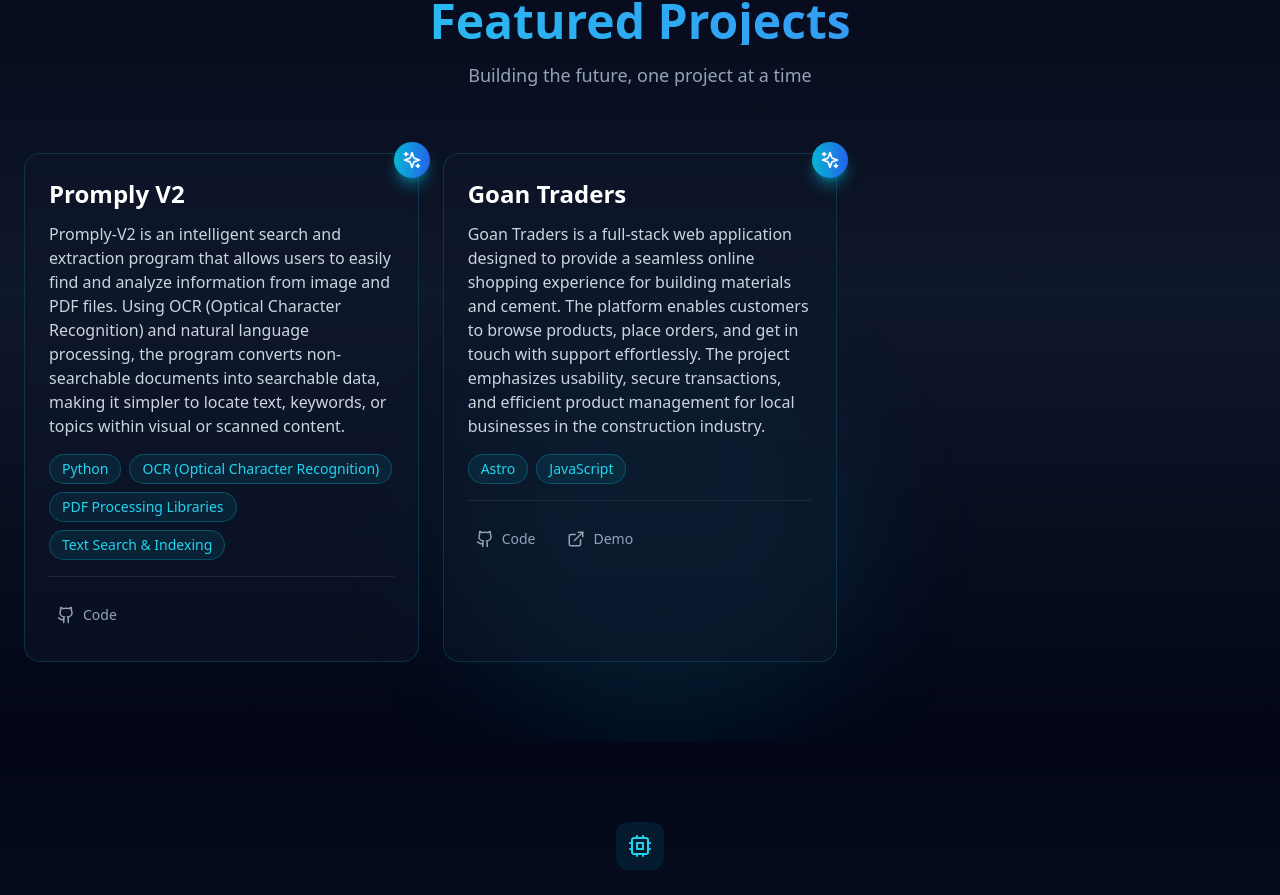
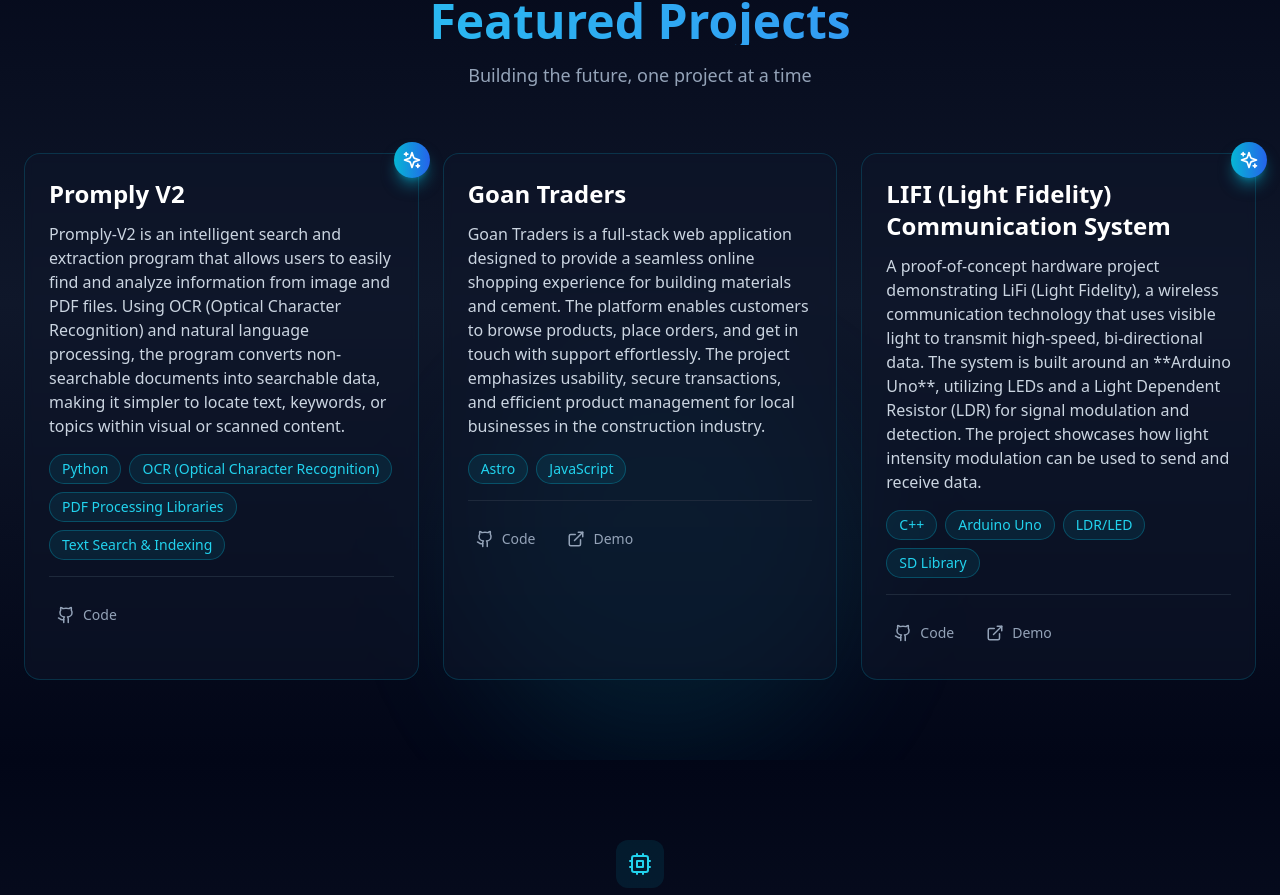
Before and after one commit to shawnrodrigues/Portfolio, a React (Vite) app: page / in a window 1280 px wide. Shown: the part 4337-5232 px from the top of the page. Built offline with nearby package versions, Linux system fonts and the light colour scheme.

Commit message:
Add LIFI Communication System project to portfolio
Introduced a new project entry for the LIFI (Light Fidelity) Communication System, including its description, technologies used, and relevant links. Also updated the 'featured' status of the Goan Traders project to false.

```diff
--- a/src/data/portfolioData.ts
+++ b/src/data/portfolioData.ts
@@ -118,9 +118,18 @@ export const projects: Project[] = [
     title: 'Goan Traders',
     description: 'Goan Traders is a full-stack web application designed to provide a seamless online shopping experience for building materials and cement. The platform enables customers to browse products, place orders, and get in touch with support effortlessly. The project emphasizes usability, secure transactions, and efficient product management for local businesses in the construction industry.',
     technologies: ['Astro', 'JavaScript'],
-    featured: true,
+    featured: false,
     liveUrl: 'https://goantraders.com/',
     githubUrl: 'https://github.com/shawnrodrigues/Goan-Traders'
+  },
+  {
+    id: '3',
+    title: 'LIFI (Light Fidelity) Communication System',
+    description: 'A proof-of-concept hardware project demonstrating LiFi (Light Fidelity), a wireless communication technology that uses visible light to transmit high-speed, bi-directional data. The system is built around an **Arduino Uno**, utilizing LEDs and a Light Dependent Resistor (LDR) for signal modulation and detection. The project showcases how light intensity modulation can be used to send and receive data.',
+    technologies: ['C++', 'Arduino Uno', 'LDR/LED', 'SD Library'],
+    featured: true,
+    liveUrl: 'https://www.youtube.com/watch?v=2KlDNONzeZ8',
+    githubUrl: 'https://github.com/shawnrodrigues/LIFI'
   },
 ];
 
```
